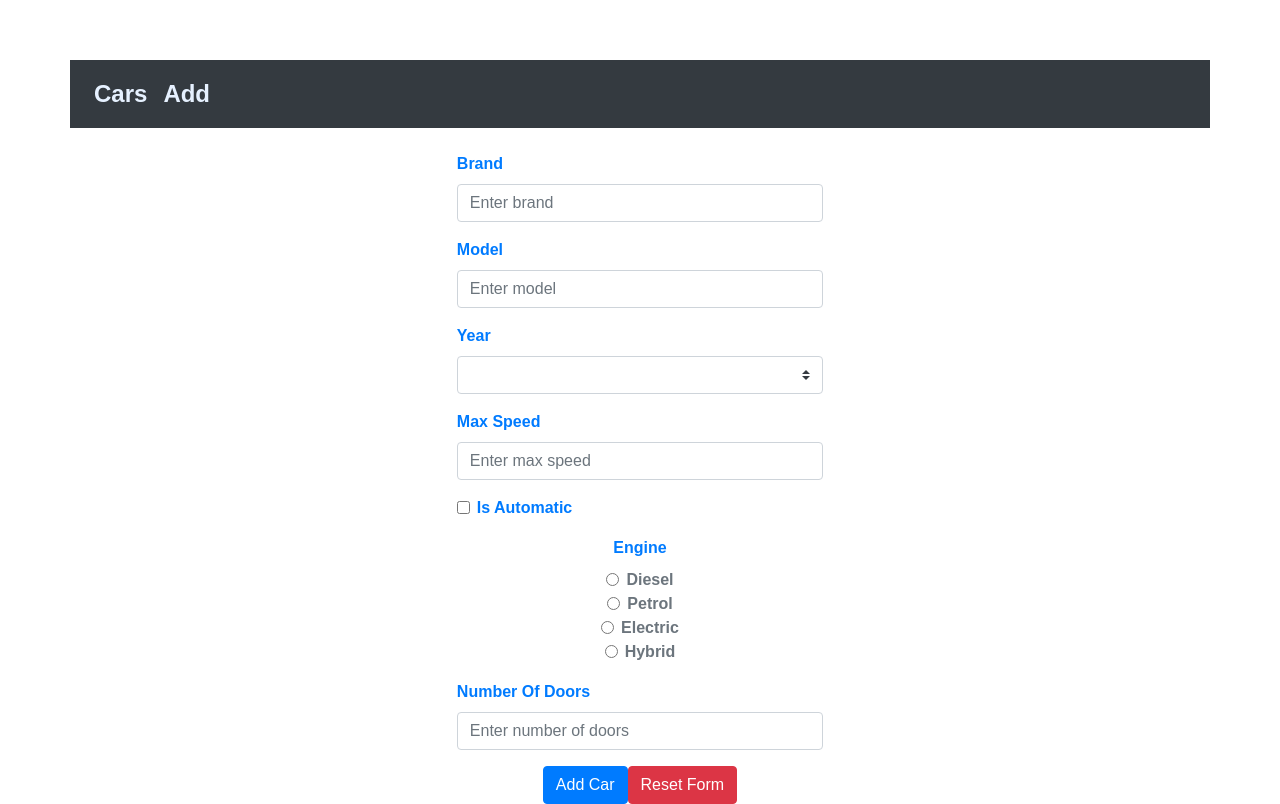
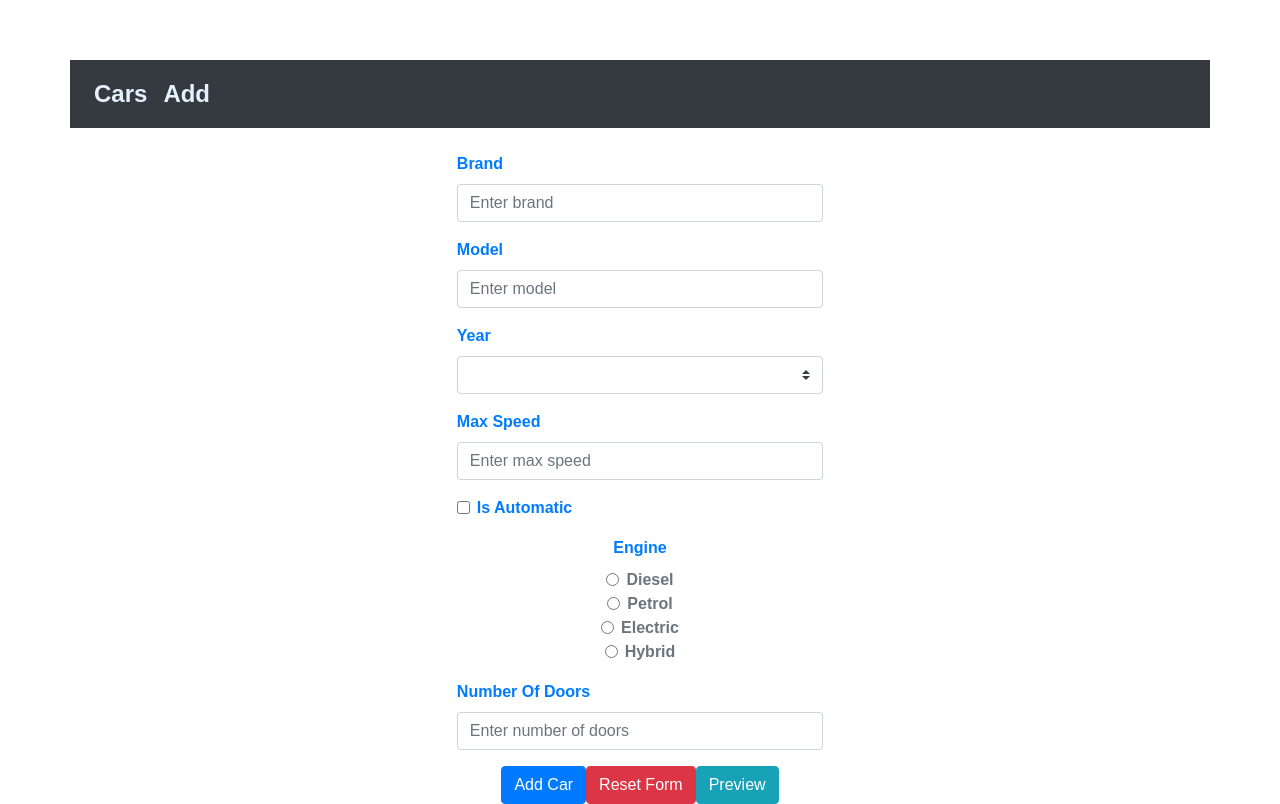
Before and after one commit to biljana94/cars-app, a Vue app: page /add in a window 1280 px wide. Built offline with nearby package versions, Linux system fonts and the light colour scheme; a web font is replaced by a local one.

Commit message:
Alert modal with current car info before submit form

```diff
--- a/src/components/AddCar.vue
+++ b/src/components/AddCar.vue
@@ -73,6 +73,33 @@
                 <button type="submit" class="btn btn-primary">Add Car</button>
                 <!--button za resetovanje forme; tj vraca praznu formu; @click.stop.prevent="resetForm()" ovo moramo pisati jer smo u formi stavili dugme-->
                 <button @click.stop.prevent="resetForm()" type="button" class="btn btn-danger">Reset Form</button>
+
+                <!-- Button trigger modal -->
+                <button @click="previewFormInAlert()" type="button" class="btn btn-info" data-toggle="modal" data-target="#exampleModalCenter">Preview</button>
+
+
+
+
+                <!-- Modal -->
+                <!-- <div class="modal fade" id="exampleModalCenter" tabindex="-1" role="dialog" aria-labelledby="exampleModalCenterTitle" aria-hidden="true">
+                    <div class="modal-dialog modal-dialog-centered" role="document">
+                        <div class="modal-content">
+
+                            <div class="modal-header">
+                                <h5 class="modal-title" id="exampleModalCenterTitle">Current Car Info</h5>
+                                <button type="button" class="close" data-dismiss="modal" aria-label="Close">
+                                <span aria-hidden="true">&times;</span>
+                                </button>
+                            </div>
+
+                            <div class="modal-body">
+                                {{parseObj.brand}}
+                            </div>
+
+                        </div>
+                    </div>
+                </div> -->
+
             </form>
 
         </div>
@@ -127,7 +154,17 @@ export default {
         //resetujemo formu (ako onaj ko pise podatke nije dobro napisao i hoce sve ispocetka da pise moze da resetuje na dugme)
         resetForm() {
             this.newCar = {}; //vracamo prazan this.newCar da moze da nam vrati prazan
-        }
+        },
+
+        //
+        previewFormInAlert() {
+            let stringifyObj = JSON.stringify(this.newCar); //pravimo string od objekta this.newCar(koji se unosi pre submita) pomocu fnc JSON.stringify() ===> {"name":"John","age":30,"}
+            let parseObj = JSON.parse(stringifyObj); //parsira objekat koji je string, na kraju cemo dobiti npr ovako: {"name":"John","age":30,"} ===> John, 30
+
+            //parsirani objekat vracamo koji jos nije unet u bazu u alert prozoru
+            return alert(`Brand: ${parseObj.brand}\n Model: ${parseObj.model}\n Year: ${parseObj.year}\n Max Speed: ${parseObj.maxSpeed}\n ${parseObj.isAutomatic ? 'Automatic' : 'Manual'}\n Engine: ${parseObj.engine}\n Number Of Doors: ${parseObj.numberOfDoors}\n`
+            );
+        },
     }
 }
 </script>
```
